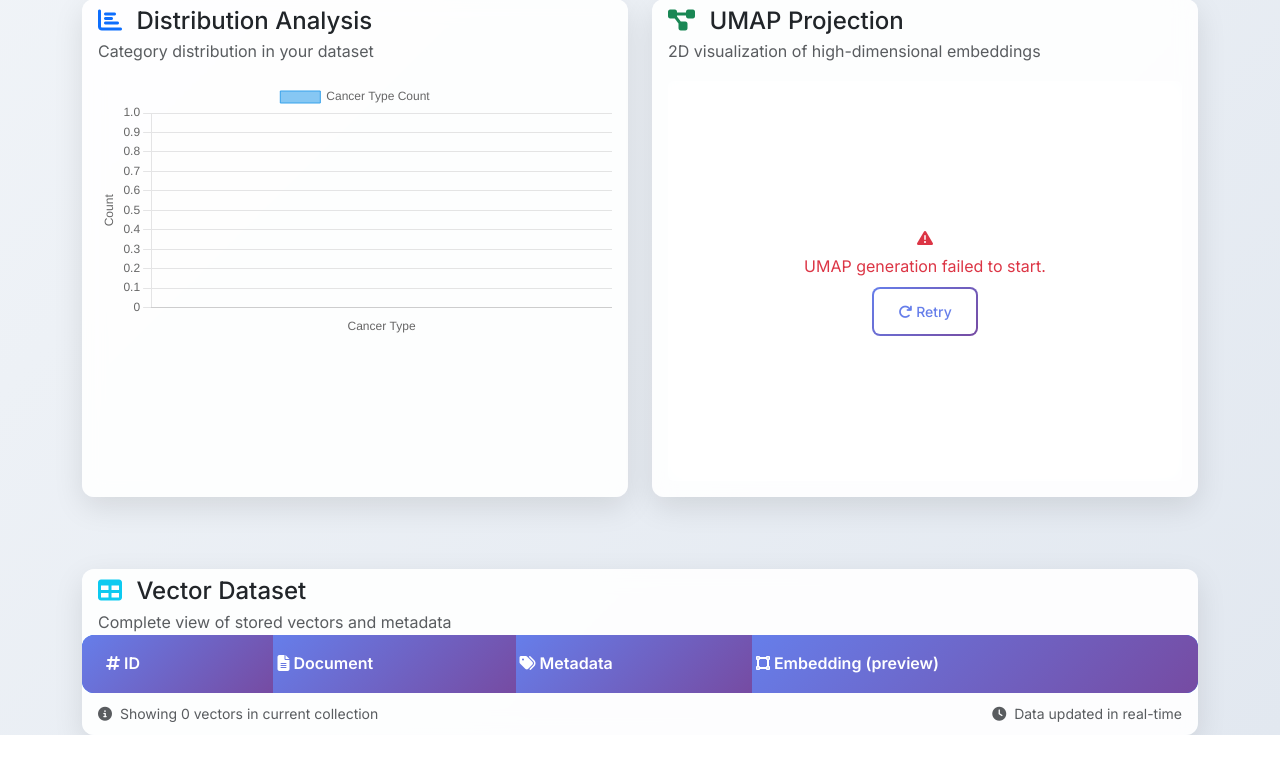
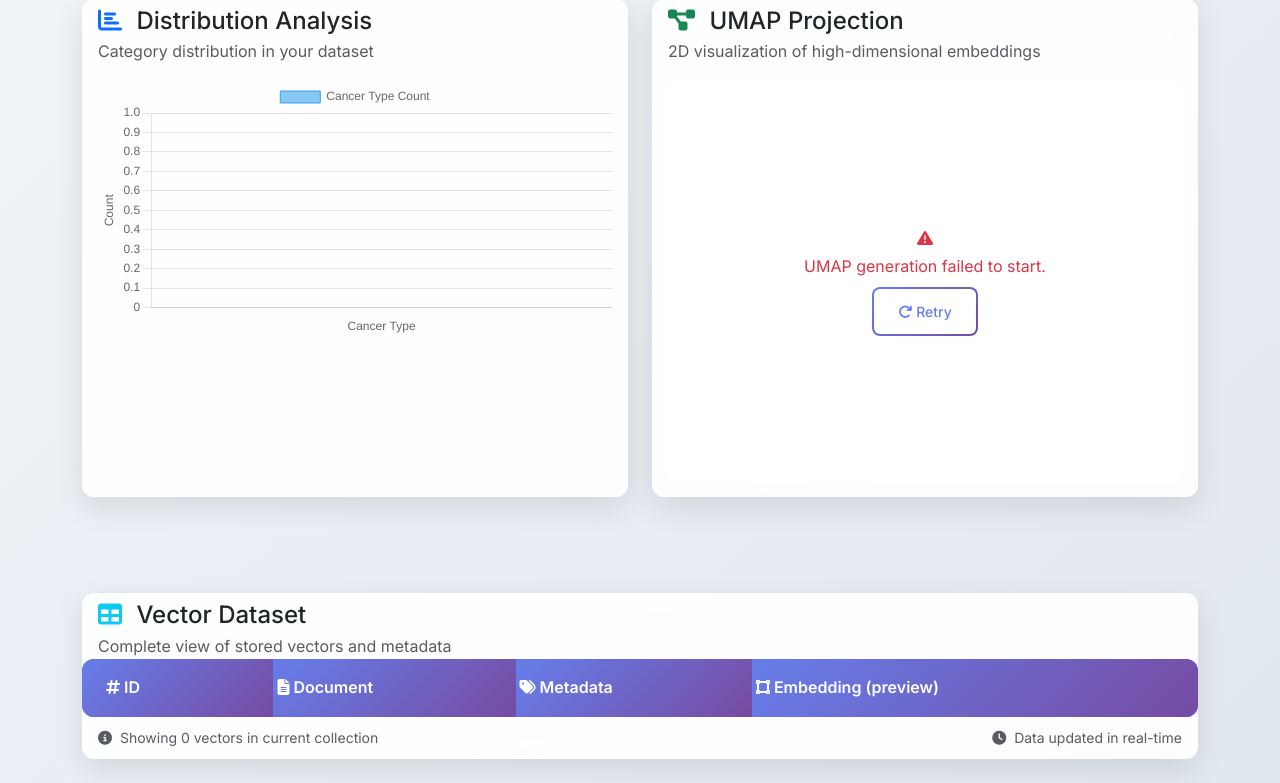
Before and after one commit to Exitare/vector-db-sample, a Python web app: template templates/browse.html in a window 1280 px wide. Shown: the part 1236-2019 px from the top of the page. Before the commit the page ends 1971 px from the top, so only its background shows below. Run offline with Jinja, Linux system fonts and the light colour scheme; the template is opened without the code that fills it, so the values that code supplies are empty.

Commit message:
Add padding

```diff
--- a/templates/browse.html
+++ b/templates/browse.html
@@ -255,7 +255,7 @@
     </div>
 
     <!-- Data Table -->
-    <div class="row">
+    <div class="row py-4">
         <div class="col-12">
             <div class="card animate-fade-in">
                 <div class="card-header bg-transparent border-0 pb-0">
```
